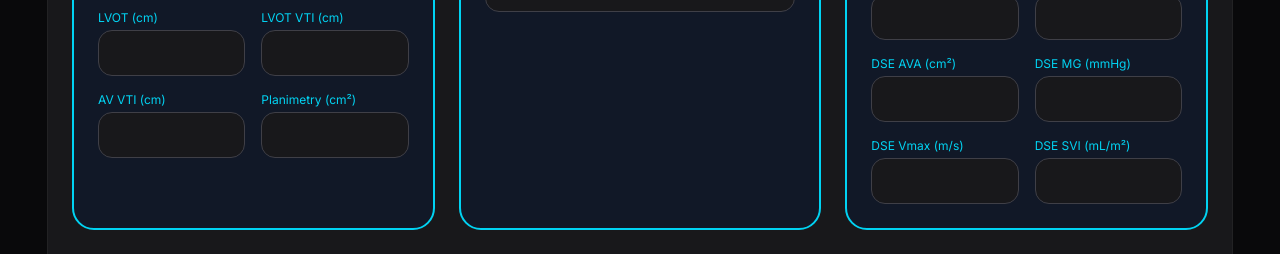
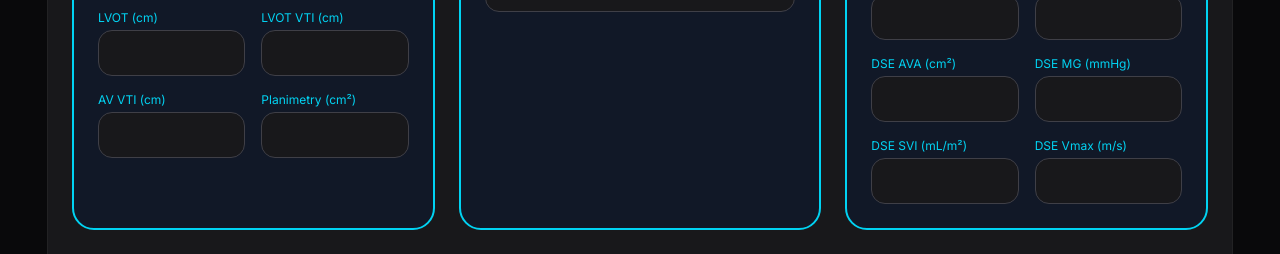
Before and after one commit to jmosley092-netizen/clinical-copilot-sonographers, a Next.js app: page / in a window 1280 px wide. Shown: the part 1260-1514 px from the top of the page. Built offline with nearby package versions, Linux system fonts and the light colour scheme.

Commit message:
changeed LFLG data box layout

```diff
--- a/components/EchoFreeCalculator.tsx
+++ b/components/EchoFreeCalculator.tsx
@@ -475,8 +475,8 @@ export default function EchoFreeCalculator() {
               <div><div className="text-xs text-cyan-400 mb-1">DSE AVA (cm²)</div><input type="number" step="0.1" inputMode="decimal" value={inputs.dseAVA} onChange={e => update('dseAVA', e.target.value)} className="w-full bg-zinc-900 border border-zinc-700 rounded-xl p-3" /></div>
               <div><div className="text-xs text-cyan-400 mb-1">DSE MG (mmHg)</div><input type="number" step="0.1" inputMode="decimal" value={inputs.dseMG} onChange={e => update('dseMG', e.target.value)} className="w-full bg-zinc-900 border border-zinc-700 rounded-xl p-3" /></div>
 
+              <div><div className="text-xs text-cyan-400 mb-1">DSE SVI (mL/m²)</div><input type="number" step="0.1" inputMode="decimal" value={inputs.dseSVi} onChange={e => update('dseSVi', e.target.value)} className="w-full bg-zinc-900 border border-zinc-700 rounded-xl p-3" /></div>
               <div><div className="text-xs text-cyan-400 mb-1">DSE Vmax (m/s)</div><input type="number" step="0.1" inputMode="decimal" value={inputs.dseVmax} onChange={e => update('dseVmax', e.target.value)} className="w-full bg-zinc-900 border border-zinc-700 rounded-xl p-3" /></div>
-              <div><div className="text-xs text-cyan-400 mb-1">DSE SVI (mL/m²)</div><input type="number" step="0.1" inputMode="decimal" value={inputs.dseSVi} onChange={e => update('dseSVi', e.target.value)} className="w-full bg-zinc-900 border border-zinc-700 rounded-xl p-3" /></div>
             </div>
 
             {results.lflg && (
```
